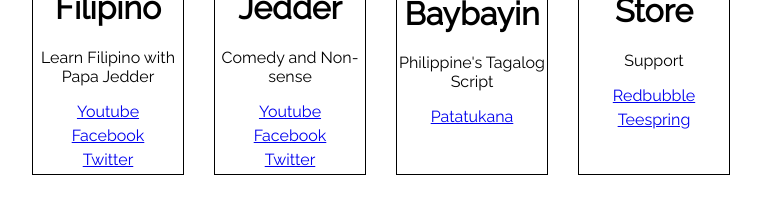
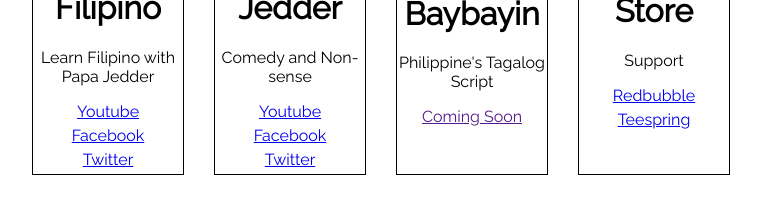
Before and after one commit to PapaJedder/papajedder.github.io, a Jekyll site: the page built from index.md, in a window 1280 px wide. Shown: the part 446-660 px from the top of the page, without its empty margins (259-1020 px from the left). Built offline with Jekyll 4.4.1, drawn with Linux system fonts in a browser that asks for light colours; some web fonts are replaced.

Commit message:
Disable Baybayin link

```diff
--- a/_data/entities.json
+++ b/_data/entities.json
@@ -44,8 +44,8 @@
     "description": "Philippine's Tagalog Script",
     "links": [
       {
-        "link": "Patatukana",
-        "url": "https://jbrazal.github.io/patatukana/"
+        "link": "Coming Soon",
+        "disable-url": "--https://jbrazal.github.io/patatukana/"
       }
     ]
   }
```
